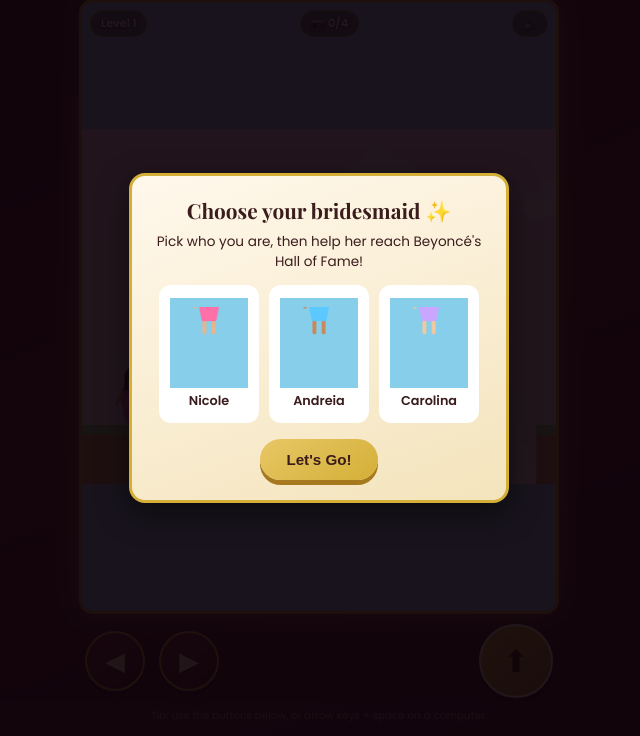
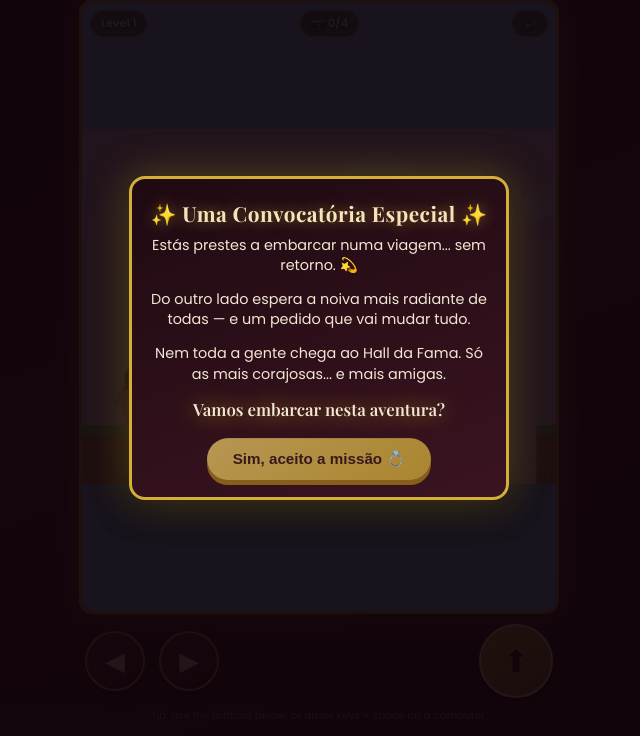
Before and after one commit to nunormoliveira/madrinhasgame, a plain HTML site: page index.html in a window 1280 px wide. Shown: the part 62-798 px from the top of the page, without its empty margins (321-961 px from the left). Drawn offline with nearby package versions, Linux system fonts and the light colour scheme.

Commit message:
Add files via upload

```diff
--- a/index.html
+++ b/index.html
@@ -135,6 +135,29 @@
   }
   .letterBox .sig{ text-align:right; margin-top:14px; font-style:italic; }
   #startOverlay .charCard.selected{ border-color: var(--gold); }
+
+  /* ---- Story intro ---- */
+  .story-card{
+    background:linear-gradient(160deg,#1f0a12,#3a1420);
+    color:var(--gold-light); border-color:var(--gold);
+    box-shadow:0 0 40px rgba(212,175,55,.35), 0 10px 30px rgba(0,0,0,.6);
+  }
+  .story-card h2{
+    color:var(--gold-light);
+    text-shadow:0 0 14px rgba(212,175,55,.6);
+    letter-spacing:.5px;
+  }
+  .story-card p{ color:#f3e6d3; font-size:.9rem; }
+  .story-line{ opacity:0; animation:fadeInUp .9s ease forwards; }
+  @keyframes fadeInUp{
+    from{ opacity:0; transform:translateY(12px); }
+    to{ opacity:1; transform:translateY(0); }
+  }
+  @keyframes shimmer{
+    0%,100%{ text-shadow:0 0 10px rgba(212,175,55,.5); }
+    50%{ text-shadow:0 0 22px rgba(212,175,55,.95); }
+  }
+  #storyQuestion{ animation:fadeInUp .9s ease forwards, shimmer 2s ease-in-out infinite 4.2s; font-family:'Playfair Display',serif; font-size:1.05rem; }
   #confettiWrap{ position:fixed; inset:0; pointer-events:none; overflow:hidden; z-index:50;}
   .confetti{ position:absolute; top:-20px; font-size:1.4rem; animation:fall linear forwards; }
   @keyframes fall{
@@ -156,8 +179,20 @@
       <div class="pill" id="muteBtn" style="pointer-events:auto; cursor:pointer;">🔊</div>
     </div>
 
+    <!-- STORY INTRO -->
+    <div class="overlay" id="storyOverlay">
+      <div class="card story-card">
+        <h2 class="story-line" style="animation-delay:.2s">✨ Uma Convocatória Especial ✨</h2>
+        <p class="story-line" style="animation-delay:1.1s">Estás prestes a embarcar numa viagem... sem retorno. 💫</p>
+        <p class="story-line" style="animation-delay:2s">Do outro lado espera a noiva mais radiante de todas — e um pedido que vai mudar tudo.</p>
+        <p class="story-line" style="animation-delay:2.9s">Nem toda a gente chega ao Hall da Fama. Só as mais corajosas... e mais amigas.</p>
+        <p class="story-line" id="storyQuestion" style="animation-delay:3.8s">Vamos embarcar nesta aventura?</p>
+        <button class="goldBtn story-line" id="storyBtn" style="animation-delay:4.6s">Sim, aceito a missão 💍</button>
+      </div>
+    </div>
+
     <!-- CHARACTER SELECT -->
-    <div class="overlay" id="startOverlay">
+    <div class="overlay hidden" id="startOverlay">
       <div class="card">
         <h2>Choose your bridesmaid ✨</h2>
         <p>Pick who you are, then help her reach Beyoncé's Hall of Fame!</p>
@@ -265,6 +300,12 @@ const CHARACTERS = [
 ];
 
 let chosen = null;
+
+/* ---------- STORY INTRO ---------- */
+document.getElementById('storyBtn').addEventListener('click', ()=>{
+  document.getElementById('storyOverlay').classList.add('hidden');
+  document.getElementById('startOverlay').classList.remove('hidden');
+});
 
 /* ---------- CHARACTER SELECT UI ---------- */
 const charRow = document.getElementById('charRow');
```
